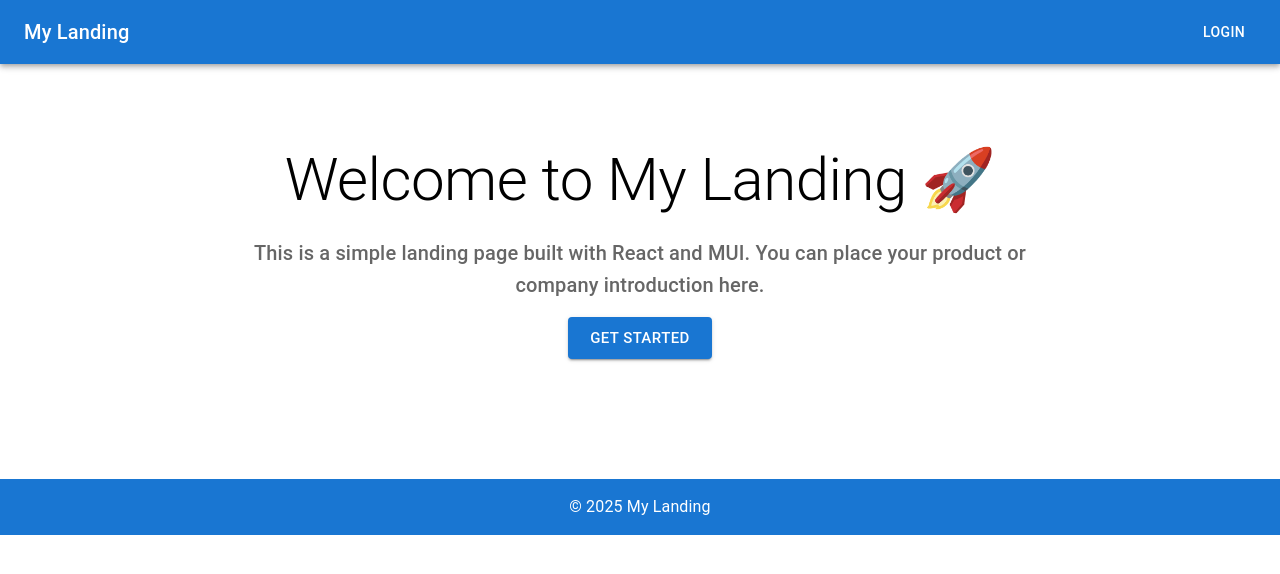
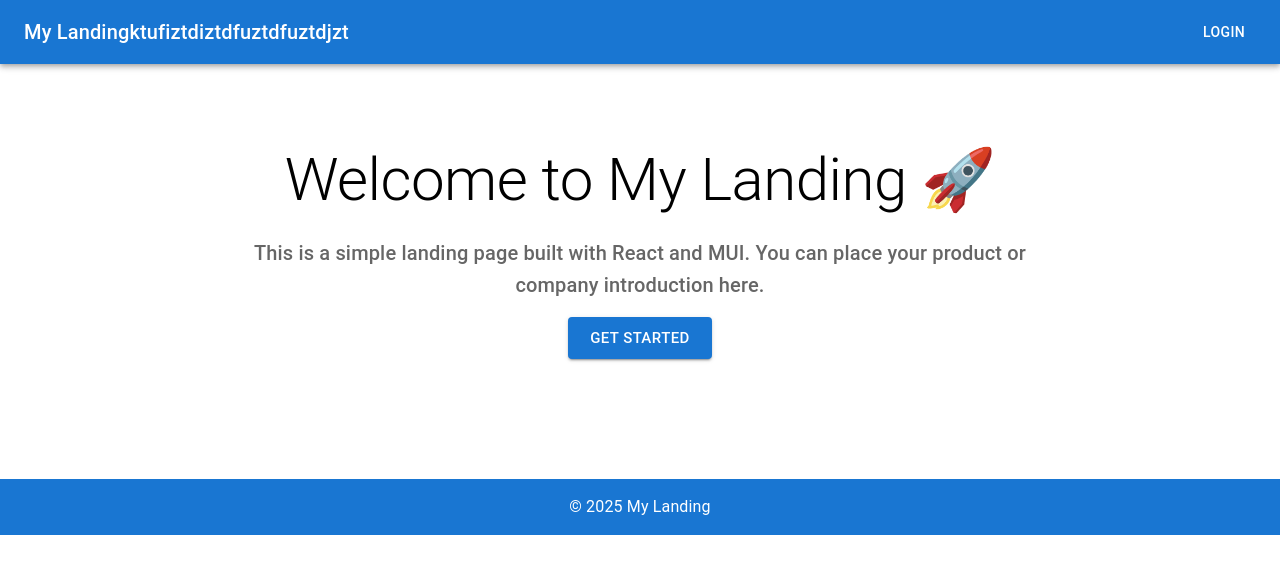
Before and after one commit to coffee3333/erudite-react-web-app, a React (Vite) app: page / in a window 1280 px wide. Shown: the top 574 px of the page. Built offline with nearby package versions, Linux system fonts and the light colour scheme.

Commit message:
first commit

```diff
--- a/src/pages/landing-page/LandingPage.jsx
+++ b/src/pages/landing-page/LandingPage.jsx
@@ -6,7 +6,7 @@ export default function LandingPage() {
             <AppBar position="static" color="primary">
                 <Toolbar>
                     <Typography variant="h6" sx={{ flexGrow: 1 }}>
-                        My Landing
+                        My Landingktufiztdiztdfuztdfuztdjzt
                     </Typography>
                     <Button color="inherit">Login</Button>
                 </Toolbar>
```
